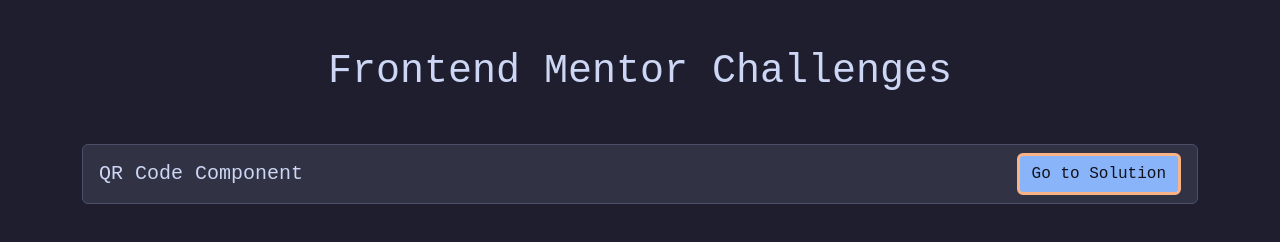
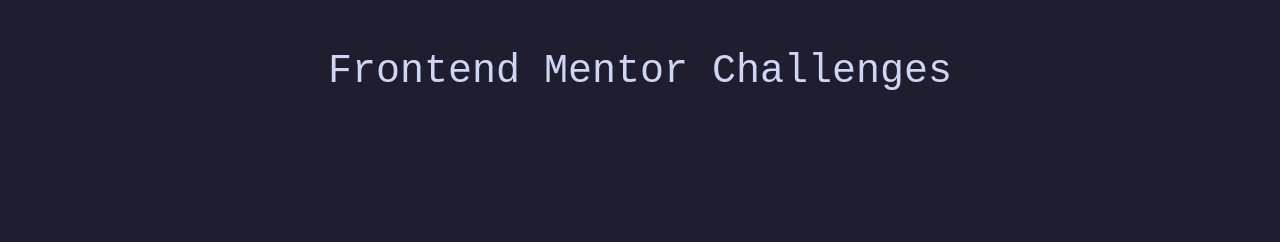
Before and after one commit to ShyamGadde/frontend-mentor, a plain HTML site: page index.html in a window 1280 px wide. Drawn offline with nearby package versions, Linux system fonts and the light colour scheme.

Commit message:
Update links

```diff
--- a/index.html
+++ b/index.html
@@ -1,4 +1,4 @@
-<!DOCTYPE html>
+<!doctype html>
 <html lang="en">
   <head>
     <meta charset="UTF-8" />
@@ -16,16 +16,7 @@
   <body>
     <div class="container mt-5">
       <h1 class="text-center mb-5">Frontend Mentor Challenges</h1>
-      <ul class="list-group" id="project-list">
-        <li class="list-group-item">
-          <div class="project-item">
-            <h5>QR Code Component</h5>
-            <a href="./QR-code-component" class="btn btn-light"
-              >Go to Solution</a
-            >
-          </div>
-        </li>
-      </ul>
+      <ul class="list-group" id="project-list"></ul>
     </div>
   </body>
 </html>
```
